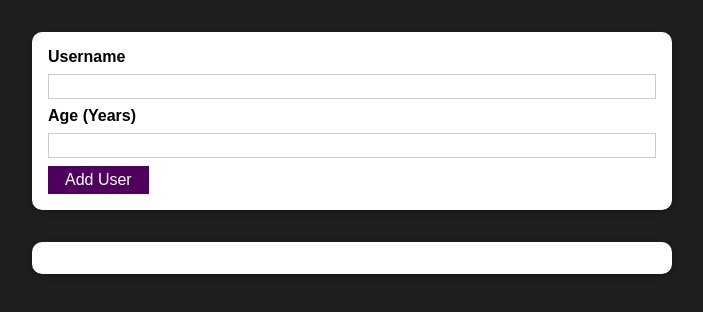
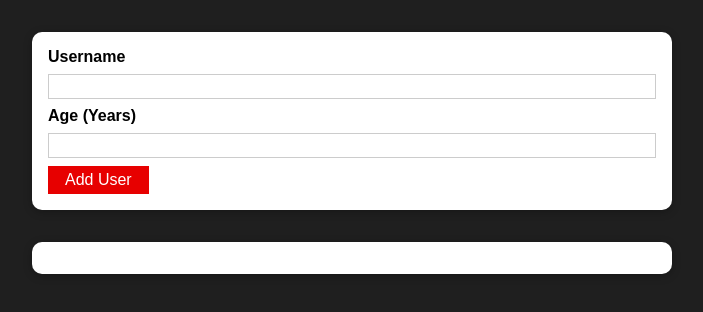
Before and after one commit to rwigley55/add-user-demo, a React (Create React App) app: page / in a window 1280 px wide. Shown: the top 312 px of the page, without its empty margins (288-991 px from the left). Built offline with nearby package versions, Linux system fonts and the light colour scheme.

Commit message:
change button color

```diff
--- a/src/components/UI/Button.module.css
+++ b/src/components/UI/Button.module.css
@@ -1,7 +1,7 @@
 .button {
     font: inherit;
-    border: 1px solid #4f005f;
-    background: #4f005f;
+    border: 1px solid #e70000;
+    background: #e70000;
     color: white;
     padding: 0.25rem 1rem;
     cursor: pointer;
@@ -9,8 +9,8 @@
 
   .button:hover,
   .button:active {
-    background: #741188;
-    border-color: #741188;
+    background: #940000;
+    border-color: #940000;
   }
 
   .button:focus {
```
